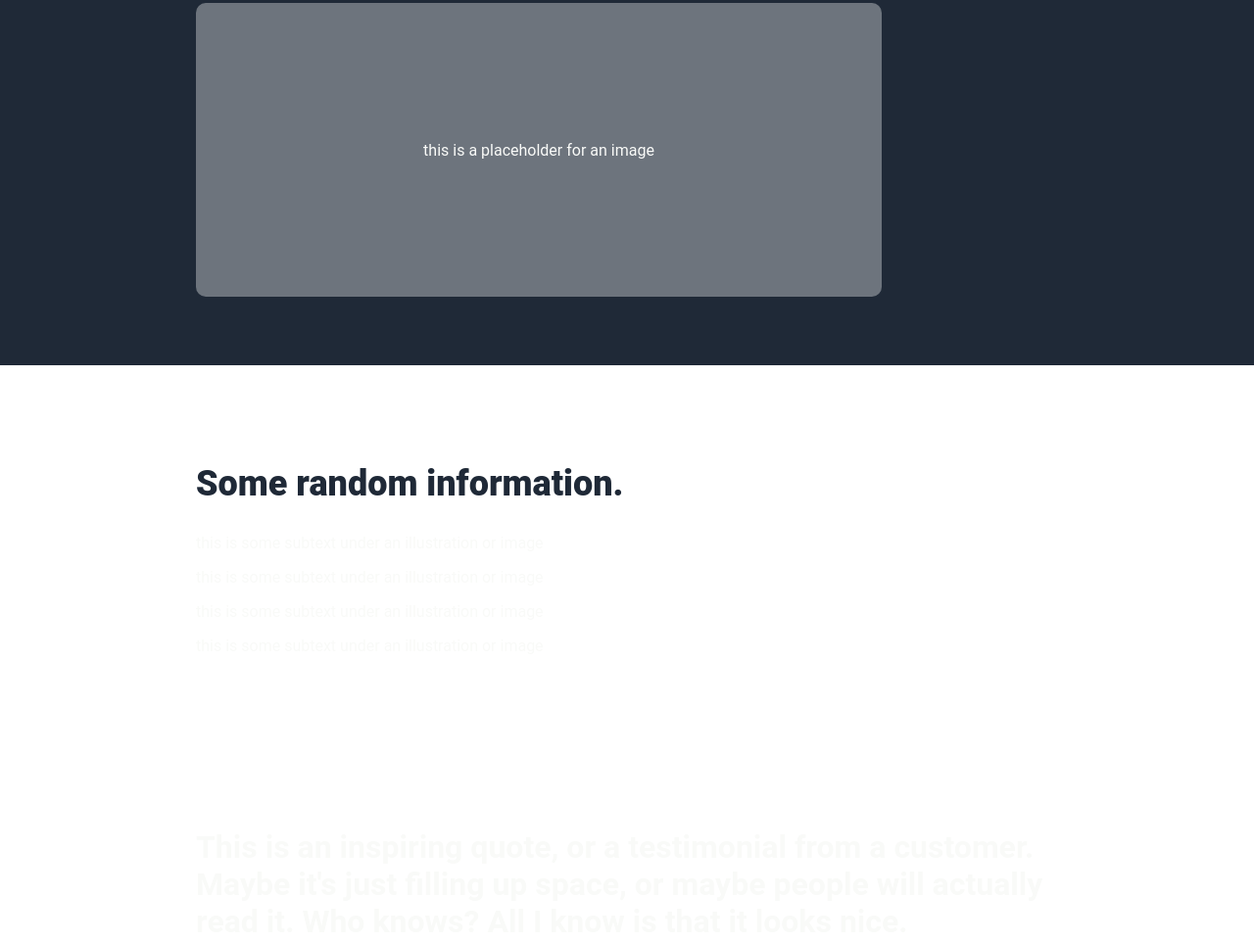
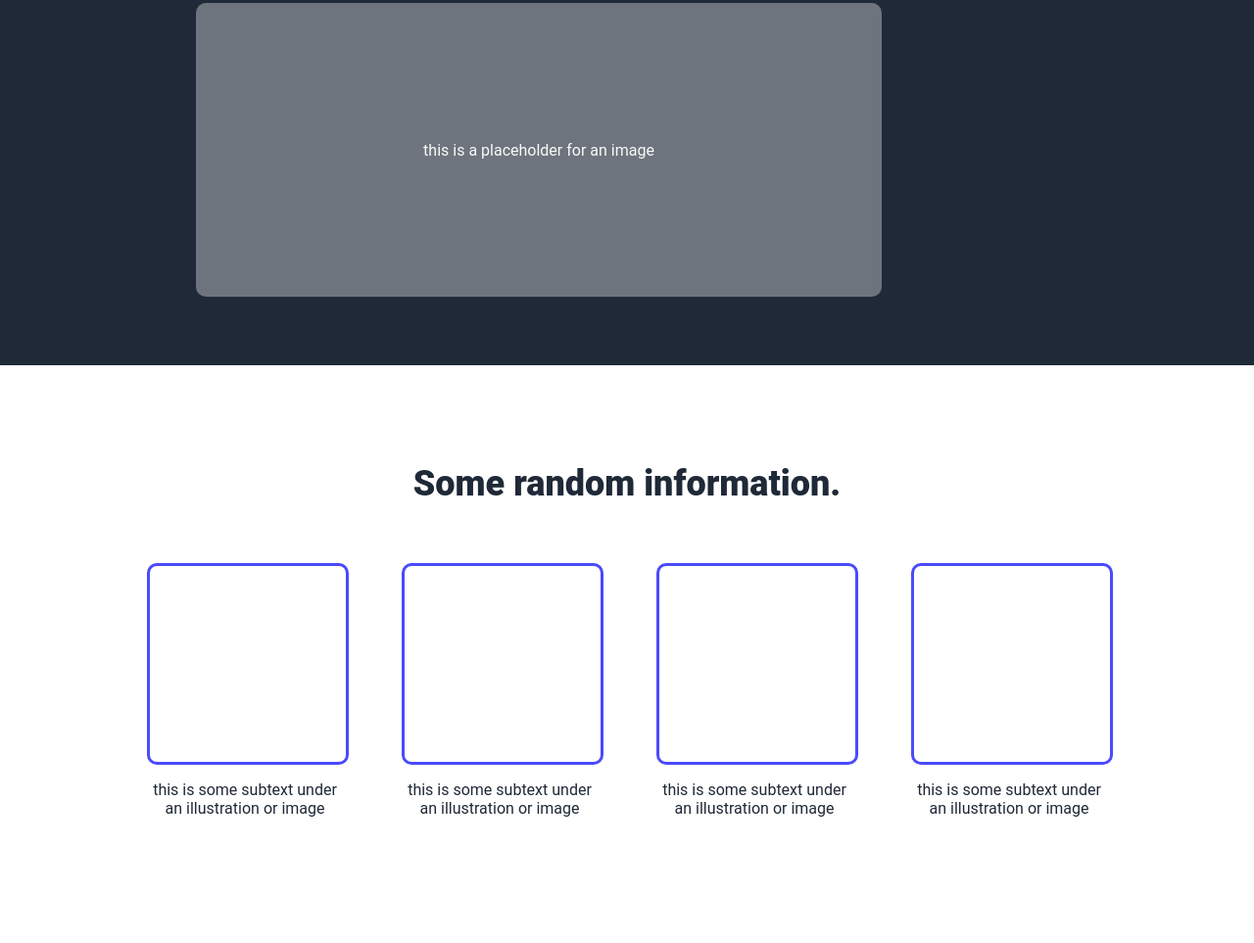
Before and after one commit to anuragjodha123/landing-page, a plain HTML site: page index.html in a window 1280 px wide. Shown: the part 359-1322 px from the top of the page at 98% size. Drawn offline with Linux system fonts and the light colour scheme.

Commit message:
random info section styles done

```diff
--- a/style.css
+++ b/style.css
@@ -100,10 +100,33 @@ button {
 
 .random-info {
     background-color: white;
+    color: #1F2937;
+    display: flex;
+    flex-direction: column;
+    align-items: center;
 }
 
 .random-info h2{
     font-size: 36px;
-    color: #1F2937;
     font-weight: 900;
 }
+
+.carousel > div {
+    width: 200px;
+    text-align: center;
+    padding:  30px;
+}
+
+.carousel > div div{
+    margin: 0 auto;
+    height: 200px;
+    width: 200px;
+    border: 3px rgb(74, 74, 252) solid;
+    border-radius: 10px;
+}
+
+.carousel {
+    display: flex;
+    justify-content: space-around;
+    align-items: center;
+}
```
